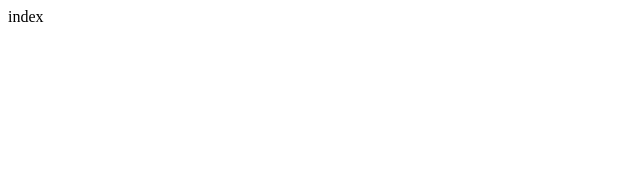
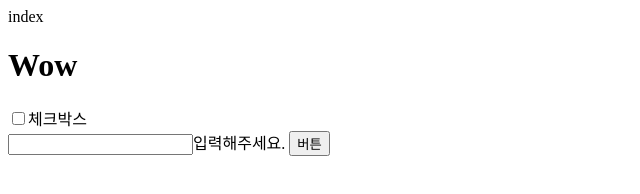
Before and after one commit to ksy4869/kkk, a plain HTML site: page index.html in a window 1280 px wide. Shown: the whole page, without its empty margins (0-640 px from the left). Drawn offline with Linux system fonts and the light colour scheme.

Commit message:
second commit

```diff
--- a/index.html
+++ b/index.html
@@ -1 +1,10 @@
 index
+<html>
+<head><title>즐거운 학교생활</title></head>
+<body>
+  <h1>Wow</h1>
+<input type="checkbox">체크박스</br>
+<input type="text">입력해주세요.
+<input type="button" value="버튼"></br>
+</body>
+</html>
```
Also changed, not shown: index.txt (deleted).
